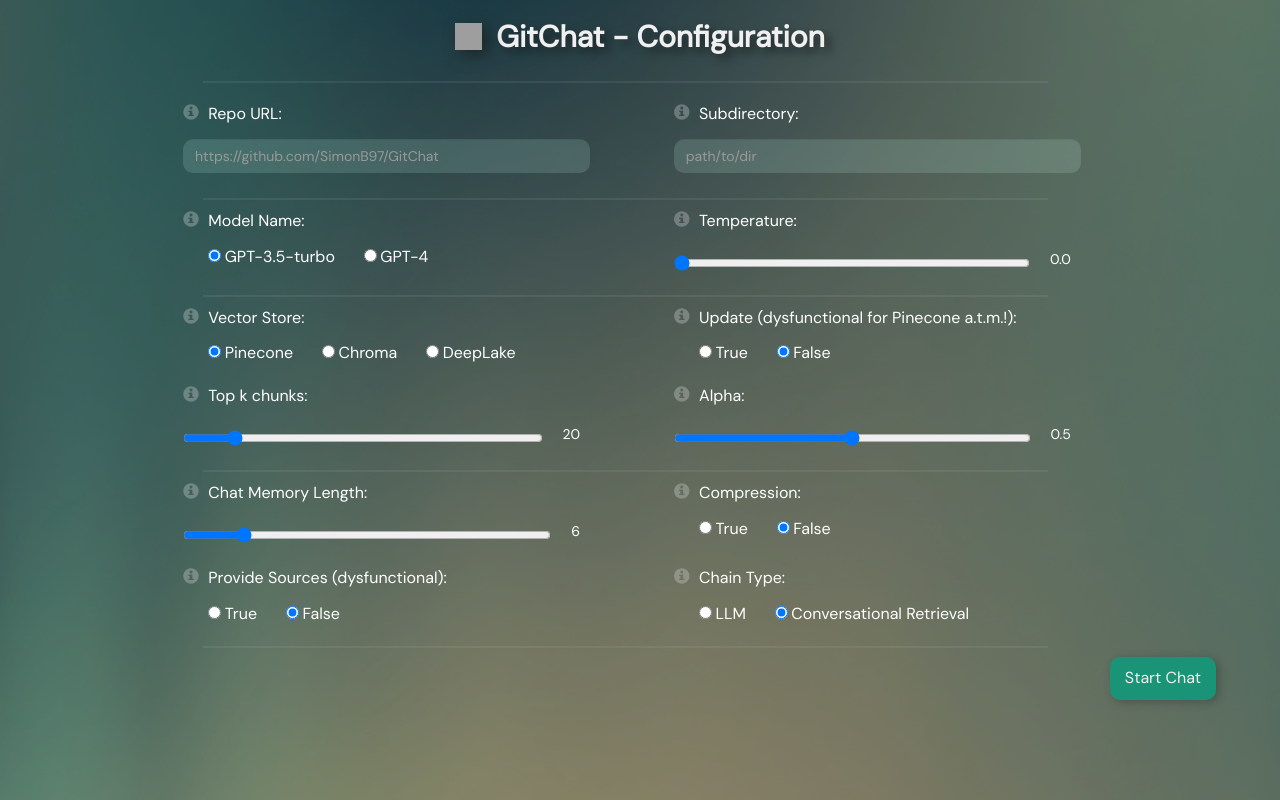
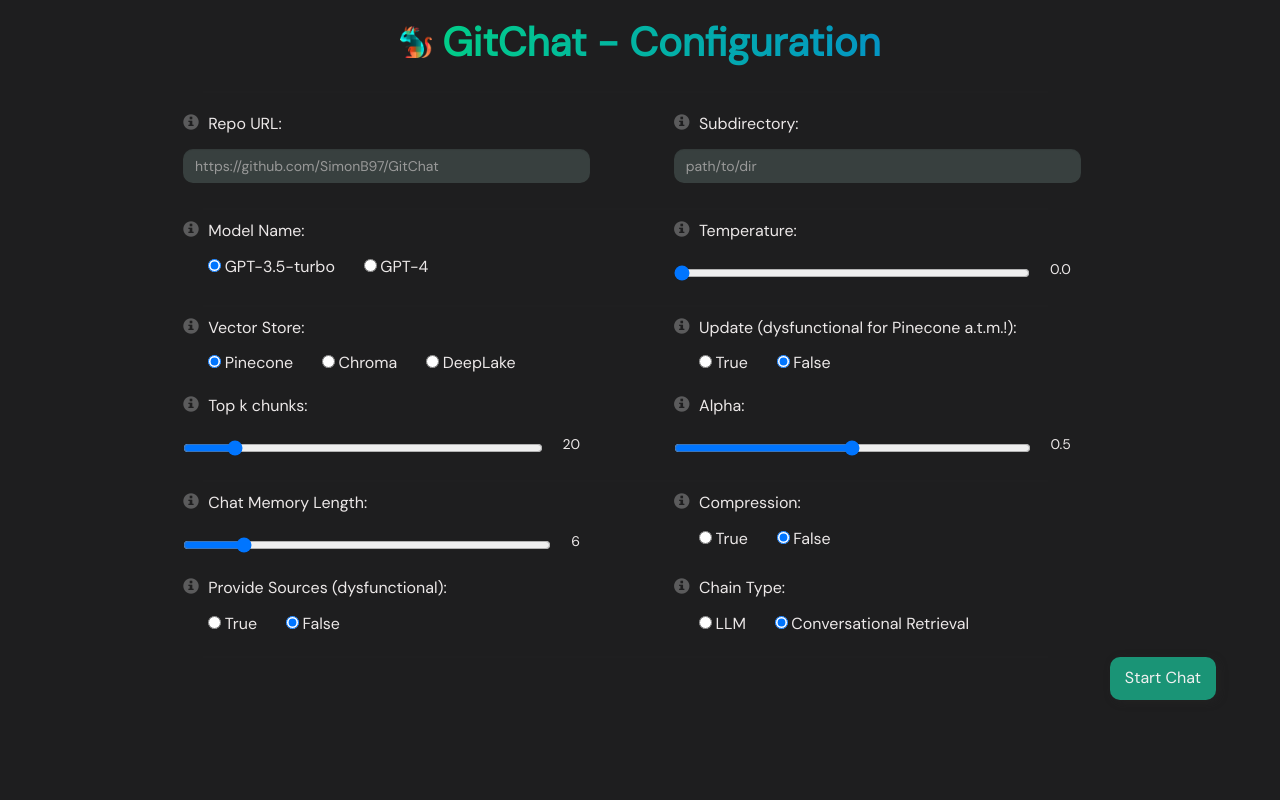
Before and after one commit to SimonB97/GitChat, a Flask app: page /start in a window 1280 px wide. Run offline with Flask 2, Linux system fonts and the light colour scheme; some libraries are stand-ins or nearby versions; grey boxes are pictures that could not be loaded.

Commit message:
start page new design + gitchat logo

```diff
--- a/src/static/css/start_page.css
+++ b/src/static/css/start_page.css
@@ -1,26 +1,46 @@
 body {
     font-family: 'DM Sans', sans-serif;
-    background: #1717176d;
-    color: #ffffff;
-    background-image: url('./../images/background-3-us-cut.jpg');
+    /* background: #1717176d; */
+    background: #1e1e1f;
+    /* background-image: linear-gradient(-180deg, rgba(0, 0, 0, 0.5) 0%, rgba(0,0,0,0.50) 100%); */
+    background-blend-mode: lighten;
+    color: #ece8e8;
+    /* background-image: url('./../images/background-3-us-cut.jpg'); */
     background-repeat: no-repeat;
     background-position: center center;
     background-attachment: fixed;
     background-size: cover;
-    background-blend-mode: overlay;
+    /* background-blend-mode: overlay; */
 }
 
 h2 {
     font-weight: bold;
+    font-size: 40px;
     margin-bottom: 25px;
-    text-shadow: 6px 5px 8px #13131393;
+    /* text-shadow: 6px 5px 8px #13131393; */
+    background-color: rgb(0, 0, 0);
+}
+
+.header-style {
+    background: linear-gradient(to right, #00f260, #0575e6);
+    -webkit-background-clip: text;
+    background-clip: text;
+    color: transparent;
+}
+
+.form {
+    background-color: rgba(34, 34, 34, 0.8); /* Dark grey with 80% opacity */
+    border-radius: 10px; /* Rounded corners */
+    padding: 20px; /* Add some padding inside the form */
 }
 
 #header-icon {
-    height: 0.9em;
-    width: 0.9em;
-    margin-right: 0.2em;
+    height: 0.8em;
+    width: 0.8em;
+    /* margin-right: 0.2em; */
     margin-bottom: 0.2em;
+    fill: url(#header-icon-gradient);
+    filter: drop-shadow(0px 0px 0px #ffffff00) !important;
 }
 
 label {
@@ -92,7 +112,7 @@ label {
     position: relative;
     max-width: 85%;
     height: 2px;
-    background-color: #cdc7c719;
+    background-color: #31303019;
     margin: 10px 0;
     margin-top: 0px;
     margin-left: 6%;
--- a/src/templates/start_page.html
+++ b/src/templates/start_page.html
@@ -4,7 +4,7 @@
 <head>
     <meta name="viewport" content="width=device-width, initial-scale=1">
     <title>Start Page</title>
-    <link rel="icon" type="image/png" href="https://git-scm.com/images/logos/downloads/Git-Icon-White.png" />
+    <link rel="icon" type="image/png" href="./../static/images/GitChat-Logo.png" />
     <link rel="stylesheet" href="https://maxcdn.bootstrapcdn.com/bootstrap/3.3.6/css/bootstrap.min.css">
     <script src="https://code.jquery.com/jquery-3.6.0.min.js"></script>
     <!-- TODO: get another qtip version that stays active until clicking away -->
@@ -19,11 +19,11 @@
 
 <body>
     <div class="container">
-        <h2 class="text-center" style="color: #f0f0f0;">
-            <img id="header-icon" src="https://git-scm.com/images/logos/downloads/Git-Icon-White.png" alt="GitChat Icon">
+        <h2 class="text-center header-style">
+            <img id="header-icon" src="./../static/images/GitChat-Logo.png" alt="GitChat Icon">
             GitChat - Configuration
         </h2>
-        <form method="POST" action="{{ url_for('start') }}">
+        <form class=".form" method="POST" action="{{ url_for('start') }}">
             <div class="form-options"></div>
             <div class="horizontal-line"></div>
                 <div class="form-group form-group-textarea">
```
Also changed, not shown: src/static/images/GitChat-Logo.png (added).
